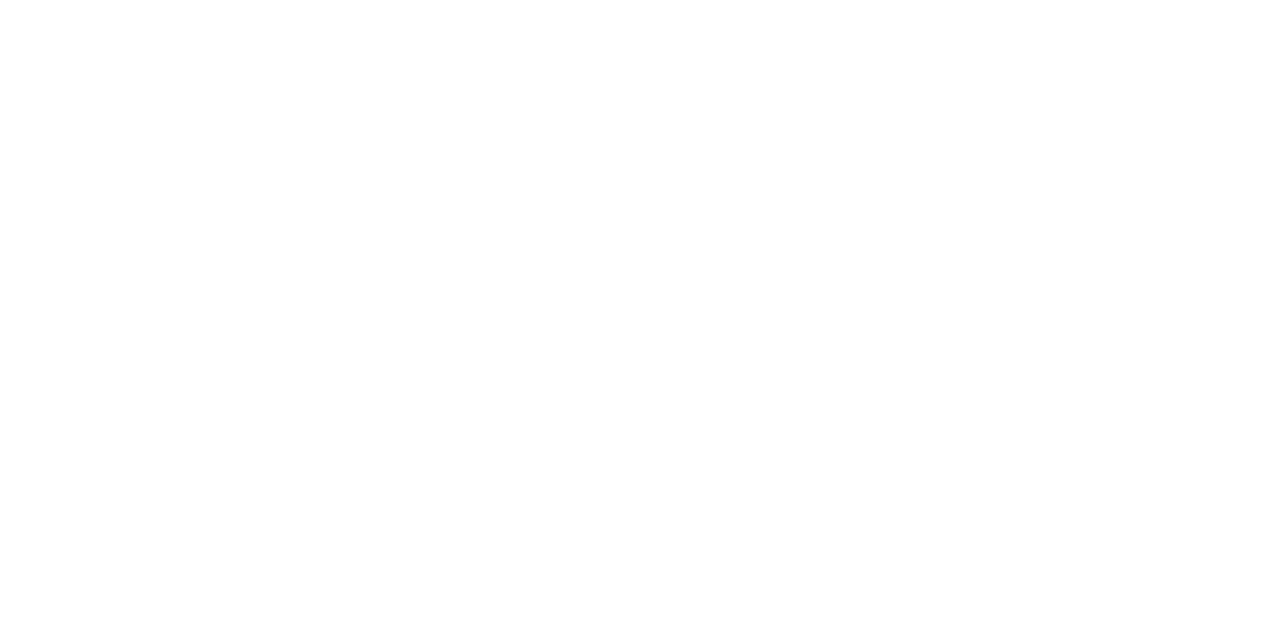
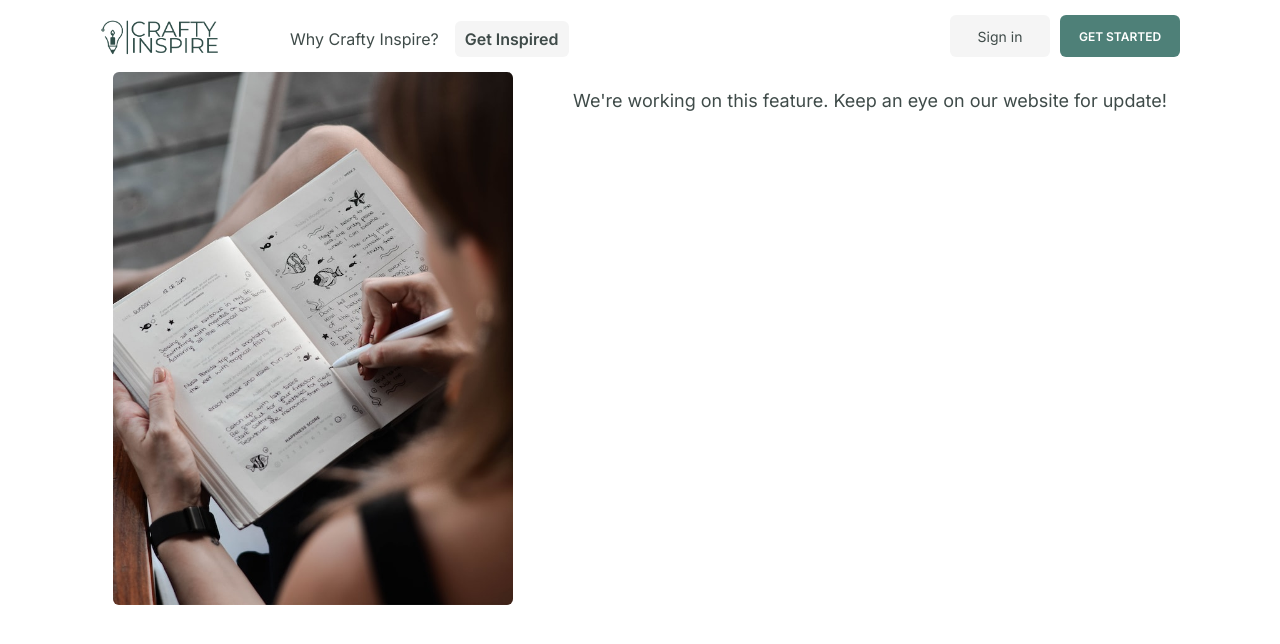
Before and after one commit to Laisses/crafty-inspire, a React (Create React App) app: page /get-inspired in a window 1280 px wide. Before the commit this address had no page. Shown: the top 644 px of the page. Built offline with nearby package versions, Linux system fonts and the light colour scheme.

Commit message:
src/pages/GetInspired.js: create the Get Inspired page

```diff
--- a/src/pages/CraftyInspire.js
+++ b/src/pages/CraftyInspire.js
@@ -6,6 +6,7 @@
 import { Submission } from "./Submission";
 import { Project } from "./Project";
 import { WhyUs } from "./WhyUs";
+import { GetInspired } from "./GetInspired";
 
 export const CraftyInspire = () => {
     return (
@@ -13,6 +14,7 @@
             <Routes>
                 <Route path="/" element={<Home />} />
                 <Route path="/why-us" element={<WhyUs />} />
+                <Route path="/get-inspired" element={<GetInspired />} />
                 <Route path="/sign-in" element={<SignIn />} />
                 <Route path="/sign-up" element={<SignUp />} />
                 <Route path="/dashboard" element={<Dashboard />} />
--- /dev/null
+++ b/src/pages/GetInspired.js
@@ -0,0 +1,61 @@
+import styled from "styled-components";
+import { COLORS, device } from "../constants";
+import { NavbarHome } from "../components/NavbarHome";
+import journal from "../assets/journal.jpg";
+
+export const GetInspired = () => {
+    return (
+        <>
+            <NavbarHome getInspired="true" />
+            <Container>
+                <Image
+                    src={journal}
+                    alt="girl writing on a journal"
+                />
+                <Text>
+                    We're working on this feature. Keep an eye on our website for update!
+                </Text>
+            </Container>
+        </>
+    );
+};
+
+const Container = styled.div`
+    display: flex;
+    justify-content: center;
+
+    @media ${device.tablet} {
+        padding: 20px;
+    }
+
+    @media ${device.mobileL} {
+        flex-direction: column-reverse;
+        align-items: center;
+        padding: 0;
+    }
+`;
+
+const Image = styled.img`
+    width: 400px;
+    border-radius: 6px;
+
+    @media ${device.tablet} {
+        width: 360px;
+    }
+`;
+
+const Text = styled.div`
+    font-size: 18px;
+    font-weight: 400;
+    color: ${COLORS.TEXT.DARK_GREEN};
+    margin-top: 20px;
+    margin-left: 60px;
+
+    @media ${device.tablet} {
+        margin-left: 30px;
+    }
+
+    @media ${device.mobileL} {
+        margin: 0 0 20px 30px;
+    }
+`;
```
